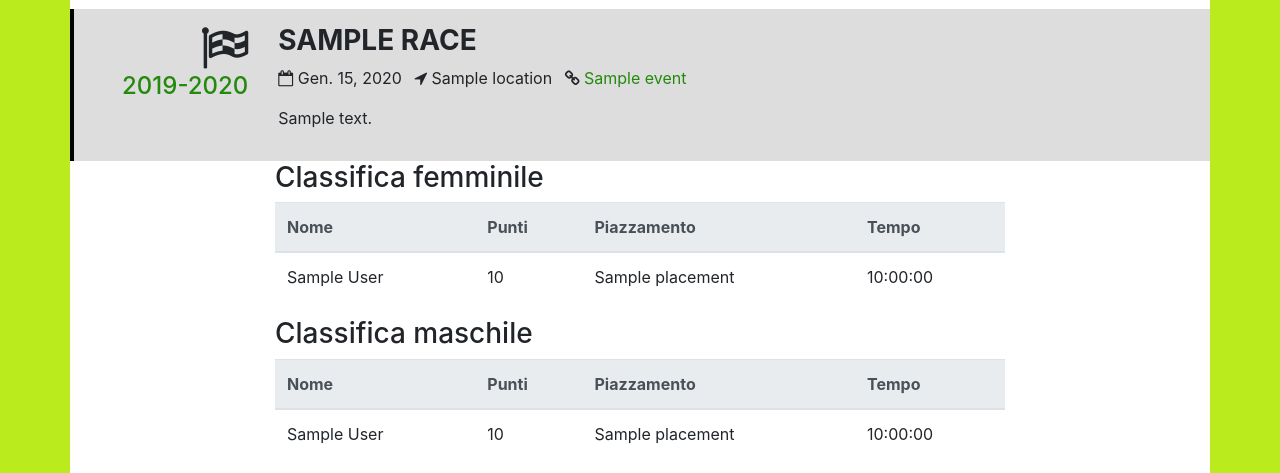
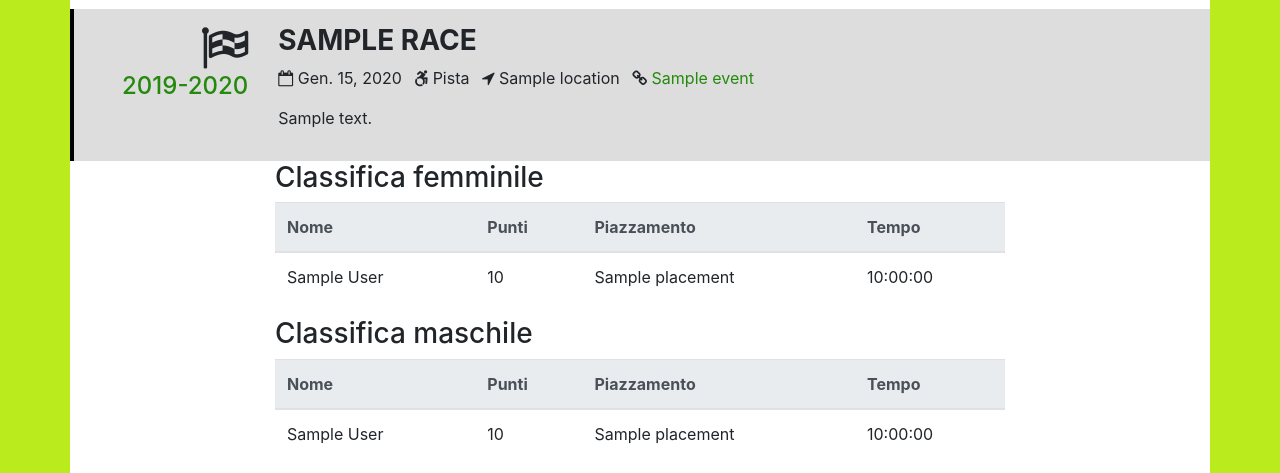
Before and after one commit to andywar65/rpnew_base, a Django app: template criterium/templates/criterium/race_detail.html in a window 1280 px wide. Shown: the part 56-529 px from the top of the page. Run offline with Django 3.2, Linux system fonts and the light colour scheme; tables that the repository leaves empty hold one stand-in row (values such as "Sample post"); the template is opened without the code that fills it: values that come from a table or form of the project are taken from there, most other values are stand-ins (such as "Sample title", 1, 10 or a date in 2020); parts of the project's set-up code (start-up, migrations or seed data) failed here and were passed over; some libraries are stand-ins or nearby versions.

Commit message:
adding race type to race detail template

```diff
--- a/criterium/templates/criterium/race_detail.html
+++ b/criterium/templates/criterium/race_detail.html
@@ -11,9 +11,14 @@
     <h3 class="text-uppercase"><strong>{{ race.title }}</strong></h3>
     <ul class="list-inline">
       <li class="list-inline-item"><i class="fa fa-calendar-o" aria-hidden="true"></i> {{ race.get_date }}</li>
+      {% if race.type %}
+        <li class="list-inline-item"><i class="fa fa-wheelchair-alt" aria-hidden="true"></i> {{ race.get_type_display }}</li>
+      {% endif %}
       <li class="list-inline-item"><i class="fa fa-location-arrow" aria-hidden="true"></i> {{ race.get_location }}</li>
-      <li class="list-inline-item"><i class="fa fa-link" aria-hidden="true"></i>
-      <a href="{{ race.event.get_path }}">{{ race.event.title }}</a></li>
+      {% if race.event %}
+        <li class="list-inline-item"><i class="fa fa-link" aria-hidden="true"></i>
+        <a href="{{ race.event.get_path }}">{{ race.event.title }}</a></li>
+      {% endif %}
     </ul>
     <p>{{ race.description }}</p>
   </div>
```
